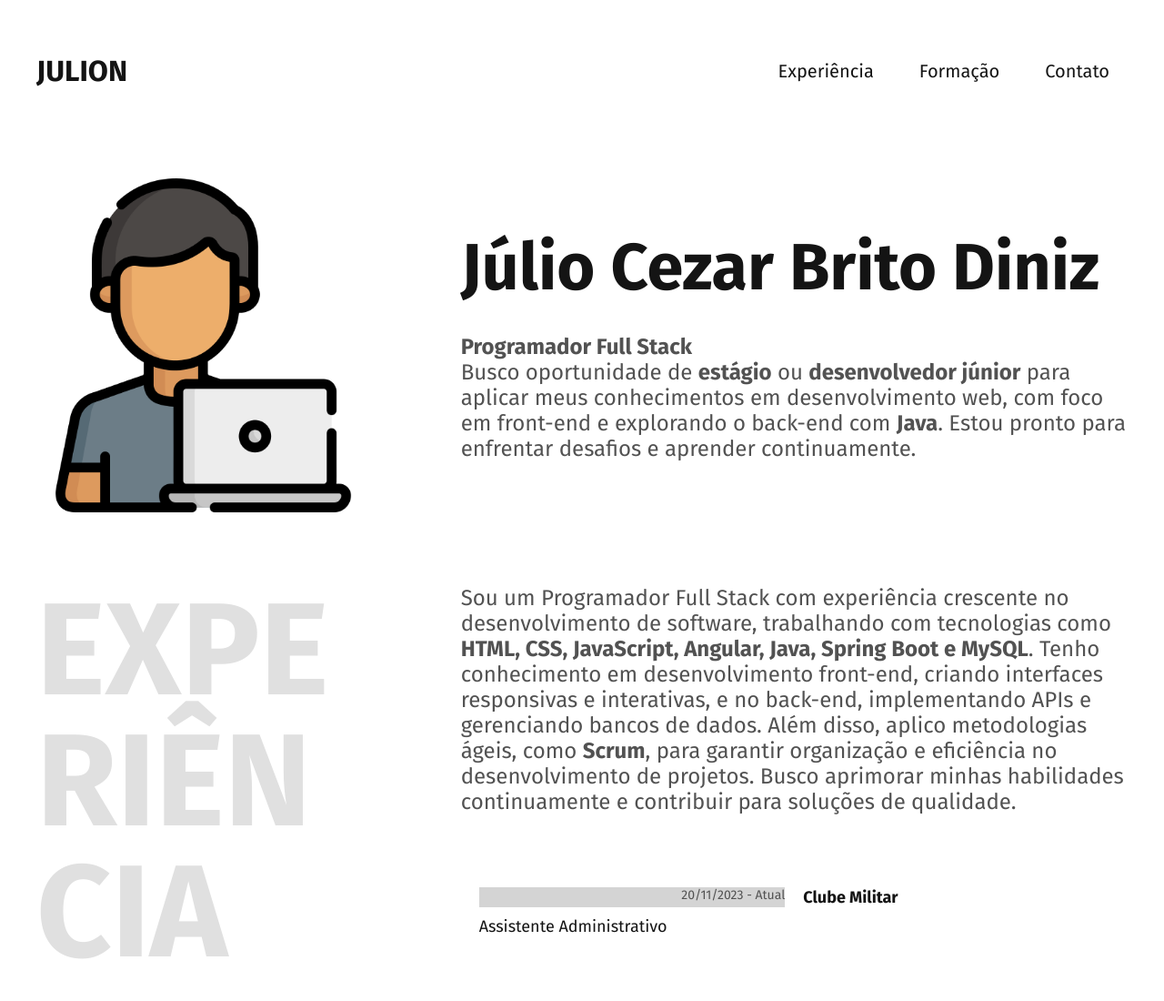
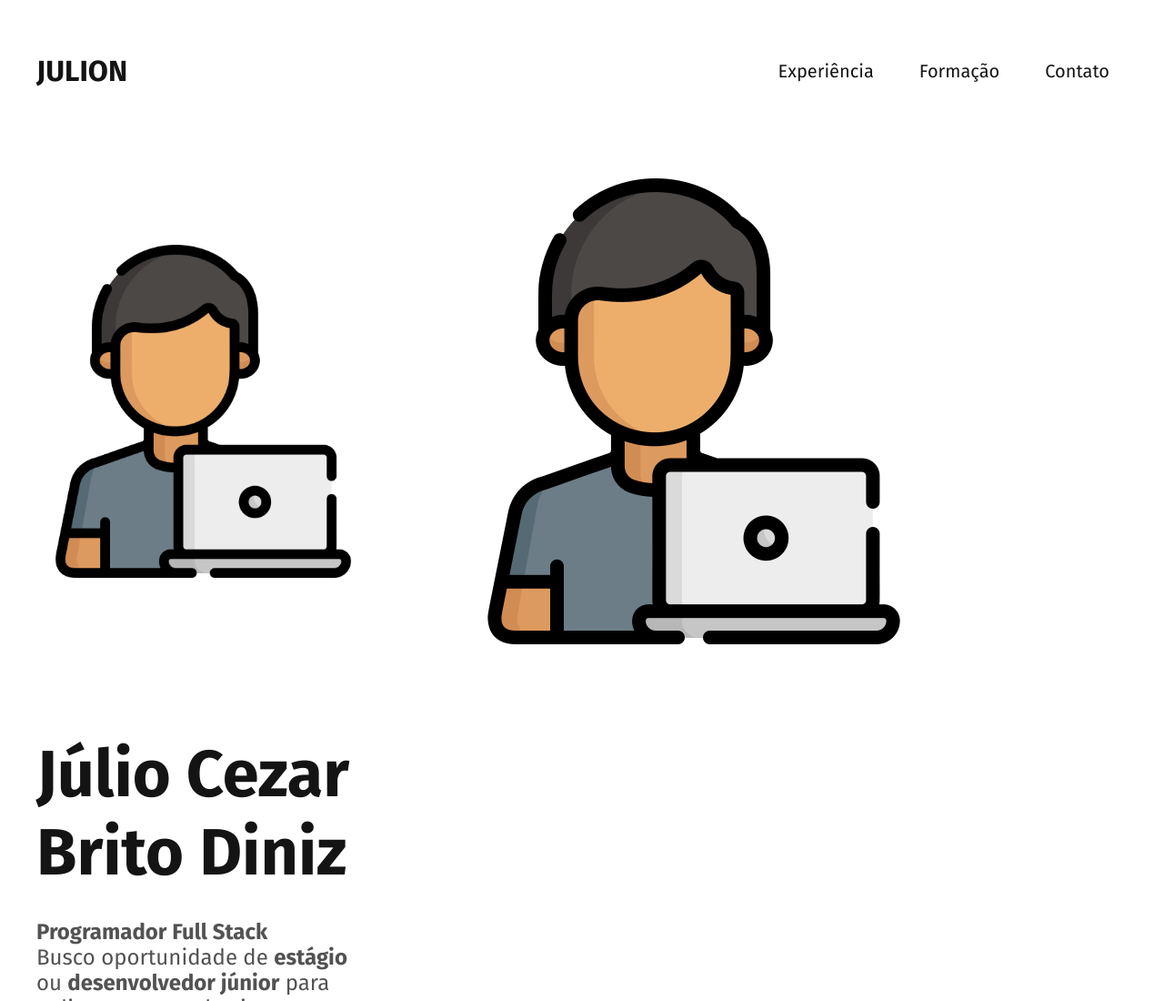
Before and after one commit to julionxp/Projeto_Portifolio, a plain HTML site: page index.html in a window 1280 px wide. Shown: the top 1100 px of the page at 91% size. Drawn offline with Linux system fonts and the light colour scheme.

Commit message:
Update index.html

```diff
--- a/index.html
+++ b/index.html
@@ -23,8 +23,8 @@
     </header>
 
     <main class="introducao">
-<!--         <img src="/img/560277.png" alt="Lobo Cinza"> -->
-            <img src="https://julionxp.github.io/Projeto_Portifolio/img/560277.png" alt="Lobo Cinza">
+        <img src="/img/560277.png" alt="Lobo Cinza">
+        <img src="https://julionxp.github.io/Projeto_Portifolio/img/560277.png" alt="Lobo Cinza">
         <div>
             <h1>Júlio Cezar Brito Diniz</h1>
             <p><strong>Programador Full Stack</strong></p>
```
